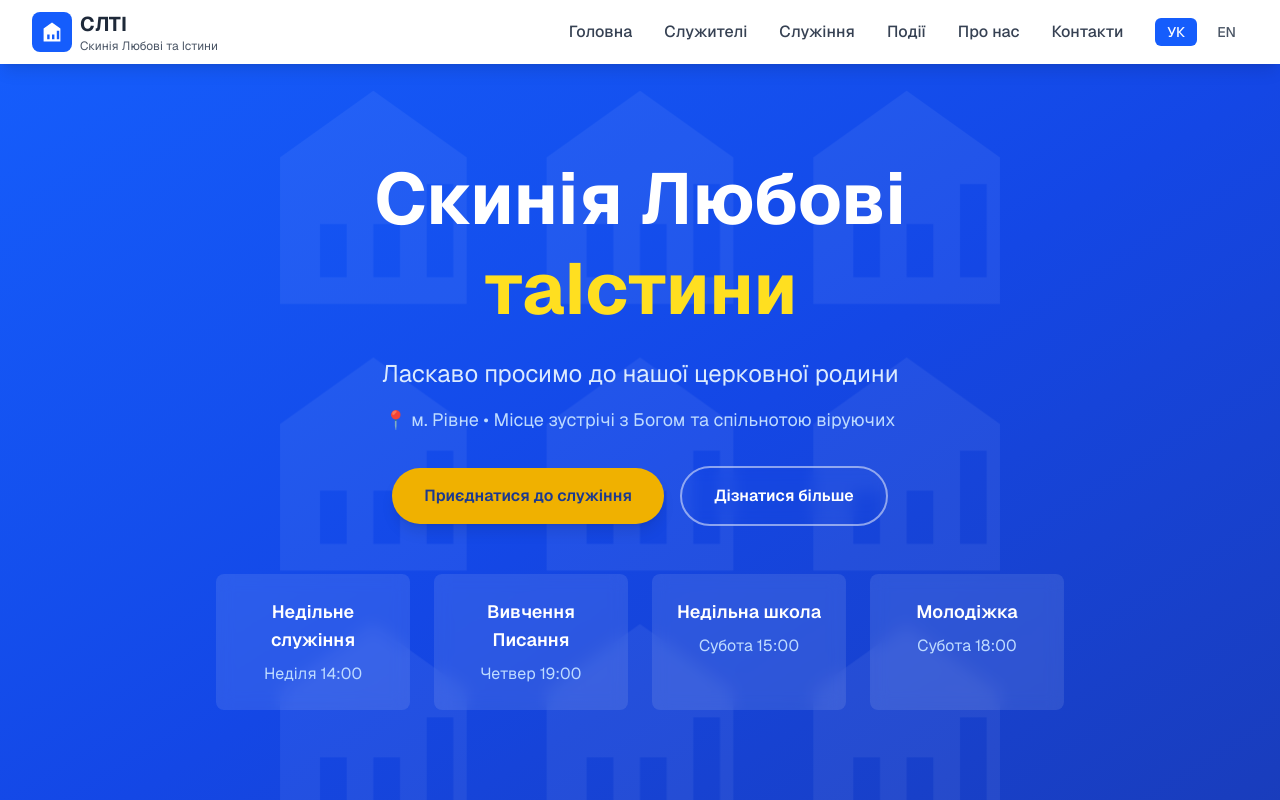
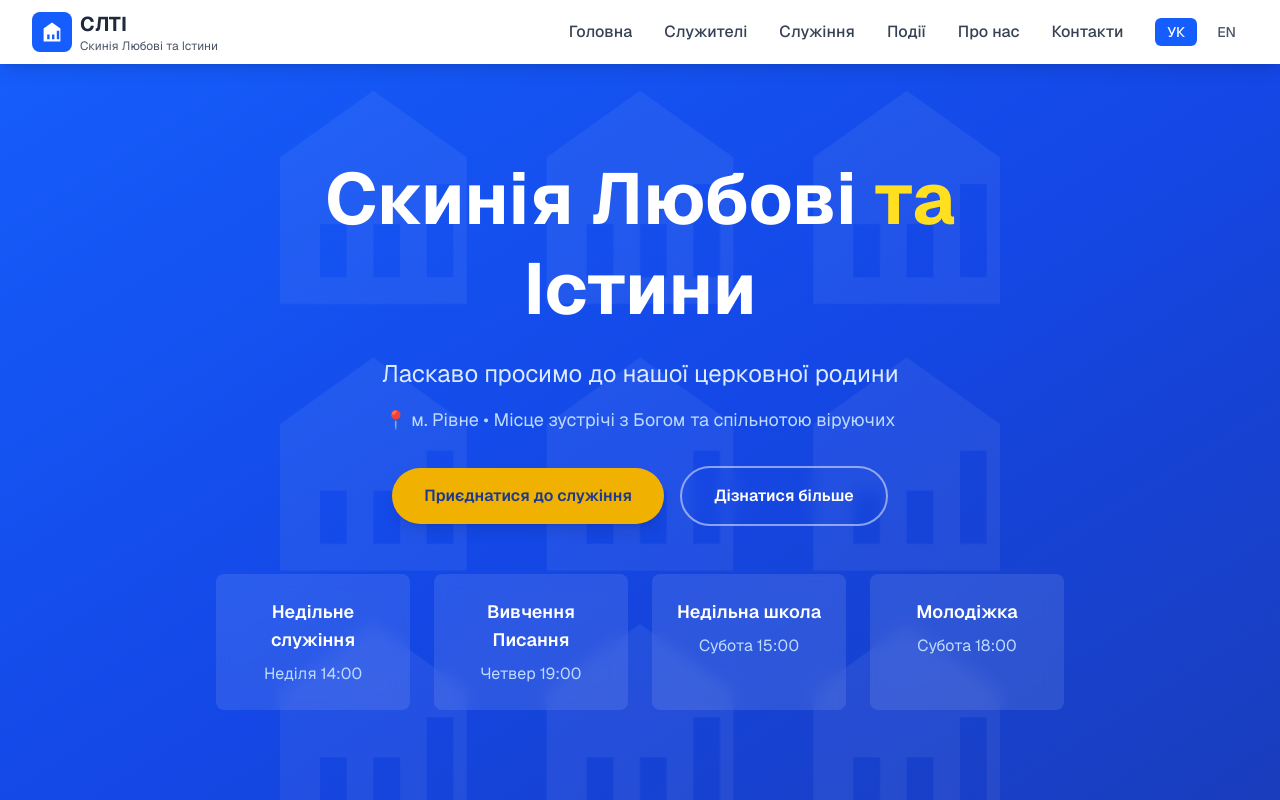
Before and after one commit to maryanchik111/slti, a Next.js app: page / in a window 1280 px wide. Shown: the top 800 px of the page. Built offline with nearby package versions, Linux system fonts and the light colour scheme.

Commit message:
Update translations.ts

```diff
--- a/src/i18n/translations.ts
+++ b/src/i18n/translations.ts
@@ -9,7 +9,7 @@ export const translations = {
     contact: "Контакти",
 
     // Hero Section
-    churchName: "Скинія Любові таІстини",
+    churchName: "Скинія Любові та Істини",
     heroSubtitle: "Ласкаво просимо до нашої церковної родини",
     heroLocation: "м. Рівне • Місце зустрічі з Богом та спільнотою віруючих",
     joinService: "Приєднатися до служіння",
```
